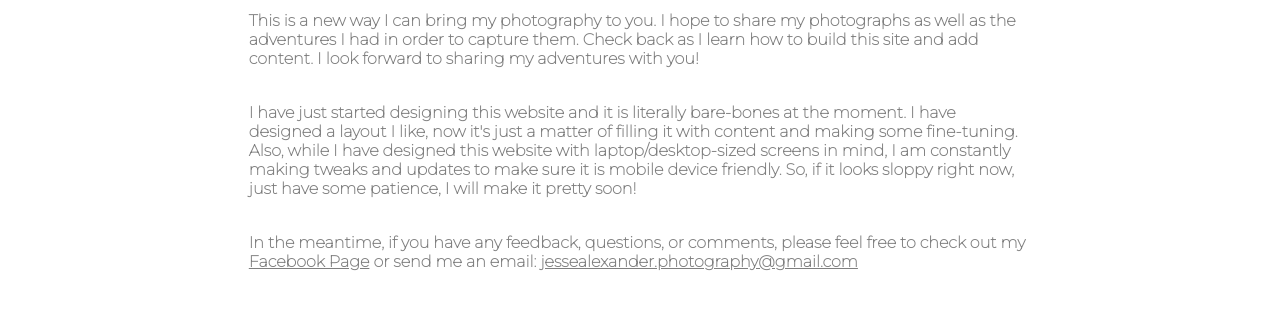
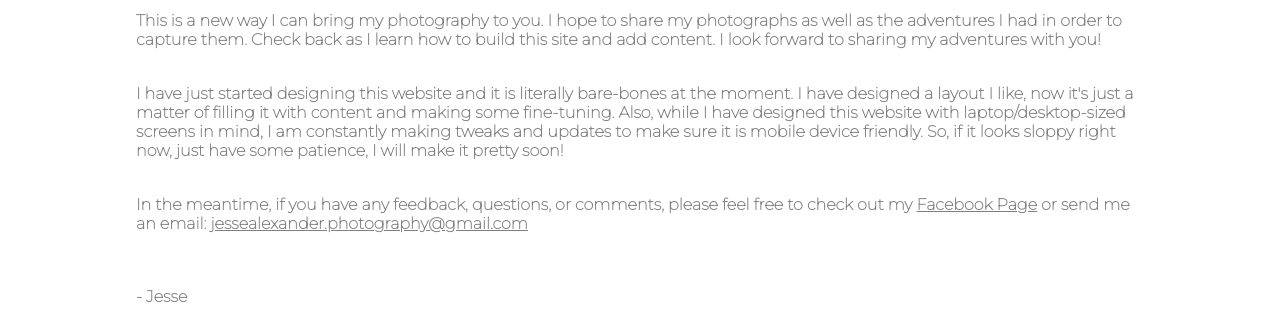
Before and after one commit to jalexphotos/jalexphotos.github.io, a plain HTML site: page index.html in a window 1280 px wide. Shown: the part 143-470 px from the top of the page. Drawn offline with nearby package versions, Linux system fonts and the light colour scheme.

Commit message:
Update style.css

```diff
--- a/css/style.css
+++ b/css/style.css
@@ -175,7 +175,6 @@ a:hover {
 }
 
 .home p {
-	width: 75ch;
 	margin-left: auto;
 	margin-right: auto;
 }
```
